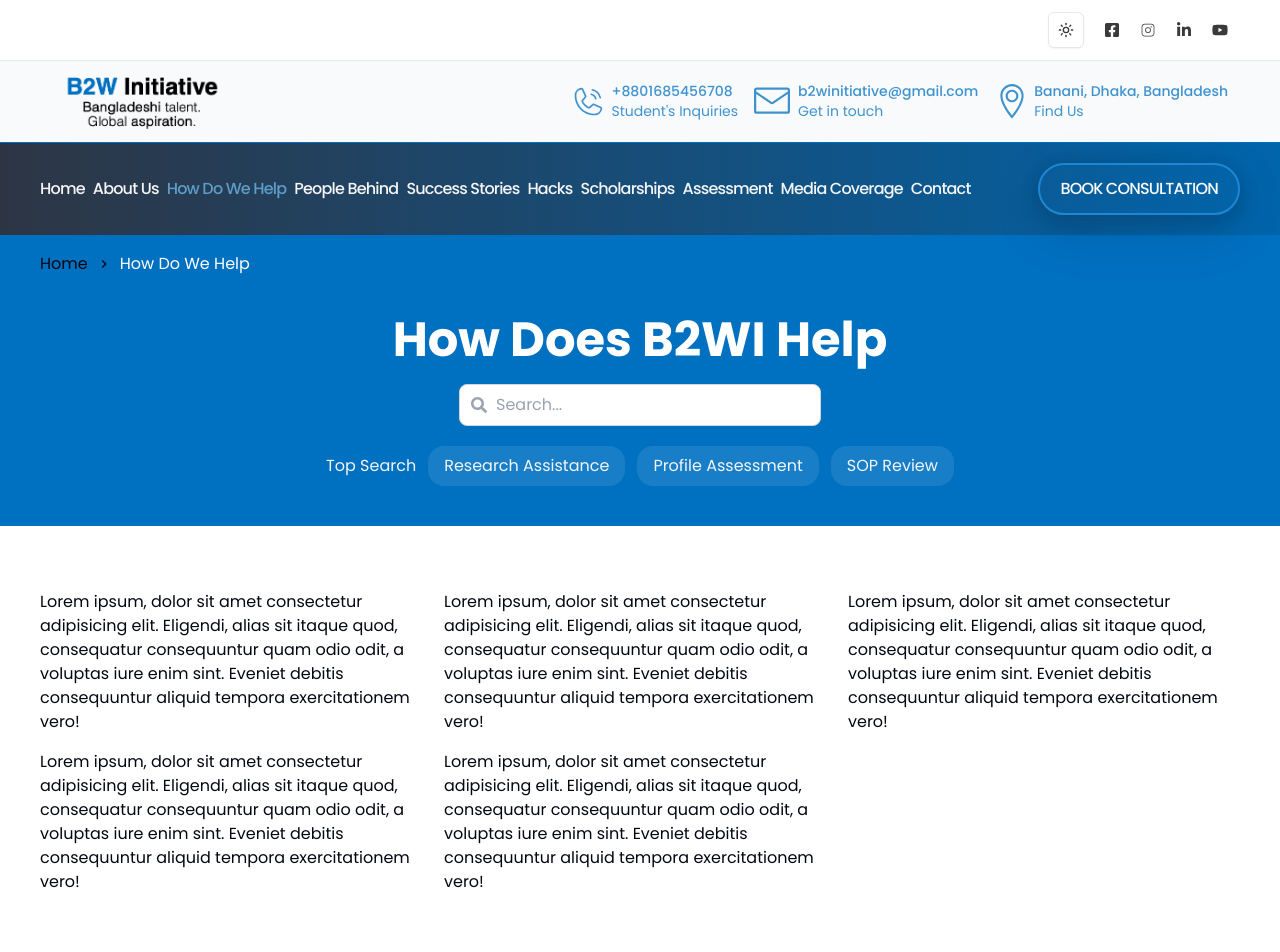
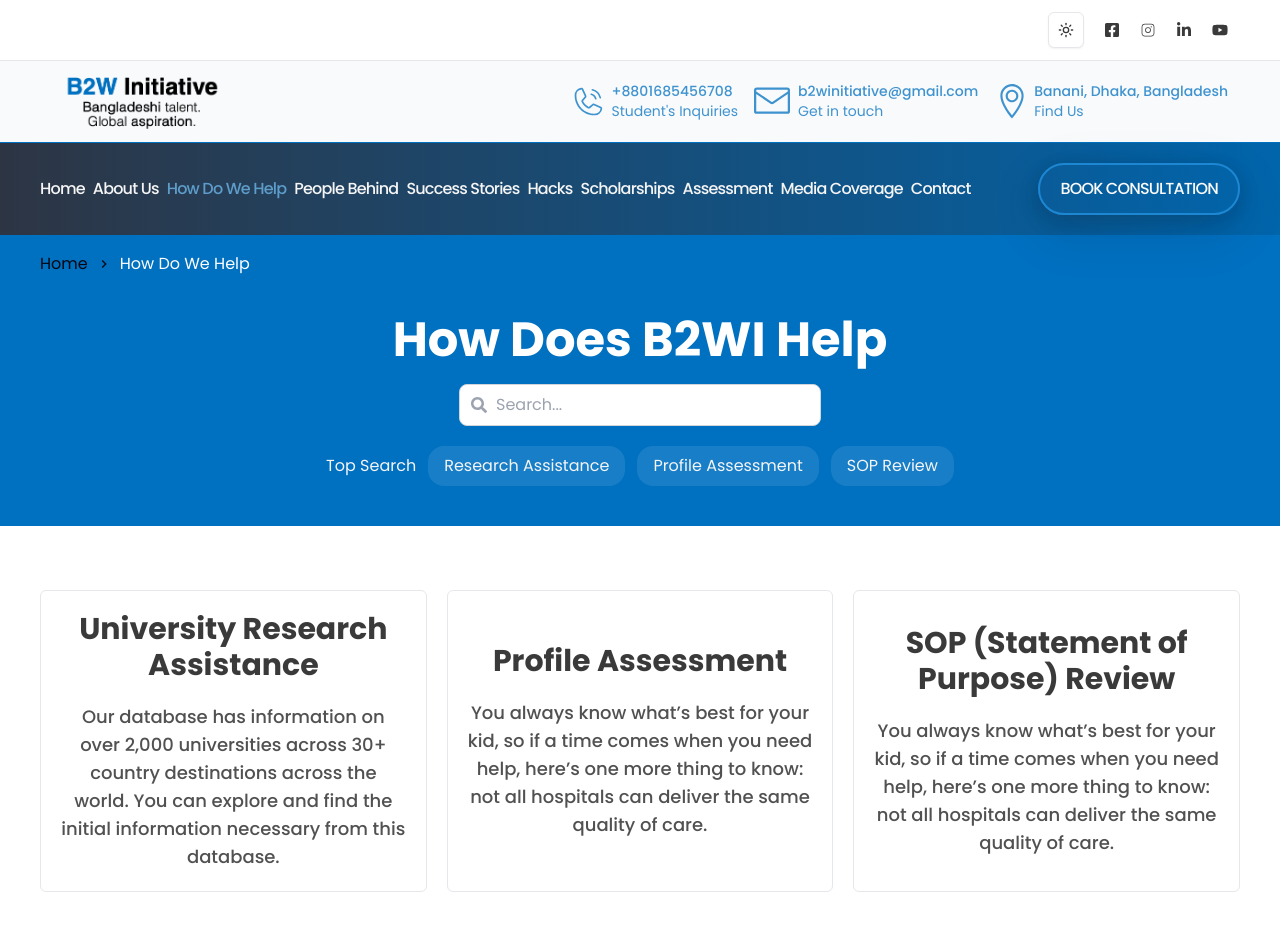
Before and after one commit to wpseemol/b2wi-development, a Next.js app: page /how-do-we-help in a window 1280 px wide. Shown: the top 952 px of the page. Built offline with nearby package versions, Linux system fonts and the light colour scheme.

Commit message:
how to we help categor section ready

```diff
--- a/app/how-do-we-help/_components/help-category.tsx
+++ b/app/how-do-we-help/_components/help-category.tsx
@@ -1,3 +1,5 @@
+import { CategoryHelpType } from '@/types/how-does-help';
+
 export default function HelpCategory() {
     return (
         <section className="container mx-auto md:mb-16 mb-14">
@@ -5,15 +7,16 @@ export default function HelpCategory() {
                 <h3></h3>
             </div> */}
 
-            <div className="grid lg:grid-cols-3 md:grid-cols-2 grid-cols-1 gap-x-3 gap-y-4">
-                {testArray.map((item) => (
-                    <div key={item}>
-                        <p>
-                            Lorem ipsum, dolor sit amet consectetur adipisicing
-                            elit. Eligendi, alias sit itaque quod, consequatur
-                            consequuntur quam odio odit, a voluptas iure enim
-                            sint. Eveniet debitis consequuntur aliquid tempora
-                            exercitationem vero!
+            <div className="grid lg:grid-cols-3 md:grid-cols-2 grid-cols-1 gap-x-5 gap-y-7">
+                {categoryHelp.map((category) => (
+                    <div
+                        key={category.id}
+                        className="flex flex-col gap-y-5 justify-center items-center p-5 border rounded-md hover:shadow-[0_3px_10px_rgb(0,0,0,0.2)] duration-200">
+                        <h3 className="text-3xl font-semibold text-center text-neutral-900/85">
+                            {category.title}
+                        </h3>
+                        <p className="text-center text-lg font-medium text-neutral-800/80">
+                            {category.description}
                         </p>
                     </div>
                 ))}
@@ -22,4 +25,23 @@ export default function HelpCategory() {
     );
 }
 
-const testArray = [1, 2, 3, 4, 5];
+const categoryHelp: CategoryHelpType[] = [
+    {
+        id: 1,
+        title: 'University Research Assistance',
+        description:
+            'Our database has information on over 2,000 universities across 30+ country destinations across the world. You can explore and find the initial information necessary from this database.',
+    },
+    {
+        id: 2,
+        title: 'Profile Assessment',
+        description:
+            'You always know what’s best for your kid, so if a time comes when you need help, here’s one more thing to know: not all hospitals can deliver the same quality of care.',
+    },
+    {
+        id: 3,
+        title: 'SOP (Statement of Purpose) Review',
+        description:
+            'You always know what’s best for your kid, so if a time comes when you need help, here’s one more thing to know: not all hospitals can deliver the same quality of care.',
+    },
+];
--- a/app/how-do-we-help/_components/help-search-section.tsx
+++ b/app/how-do-we-help/_components/help-search-section.tsx
@@ -5,7 +5,7 @@ import { FaSearch } from 'react-icons/fa';
 export default function HelpSearchSection() {
     return (
         <section className=" flex flex-col items-center justify-center py-10 gap-y-5 ">
-            <h2 className="text-5xl font-bold text-white">
+            <h2 className="md:text-5xl text-3xl font-bold text-white">
                 How Does <span className="text ">B2WI </span> Help
             </h2>
             <form className="relative">
@@ -21,7 +21,7 @@ export default function HelpSearchSection() {
                 />
             </form>
 
-            <div className="flex items-center gap-3 text-neutral-100">
+            <div className="flex items-center gap-3 text-neutral-100 md:flex-nowrap flex-wrap">
                 <p>Top Search</p>
 
                 {topSearch.map((searchItem) => (
--- a/types/how-does-help/index.d.ts
+++ b/types/how-does-help/index.d.ts
@@ -3,3 +3,9 @@ export interface TopSearchType {
     title: string;
     href: string;
 }
+
+export interface CategoryHelpType {
+    id: number | string;
+    title: string;
+    description: string;
+}
```
